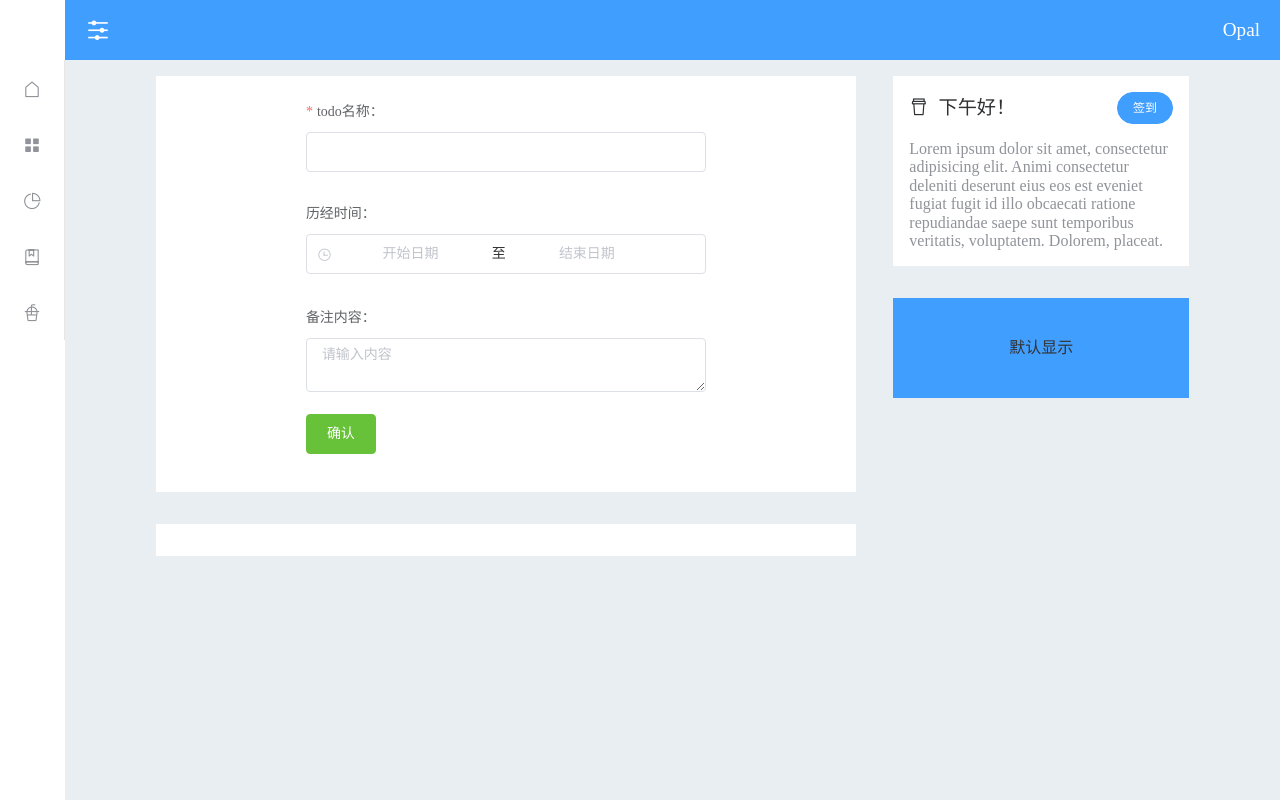
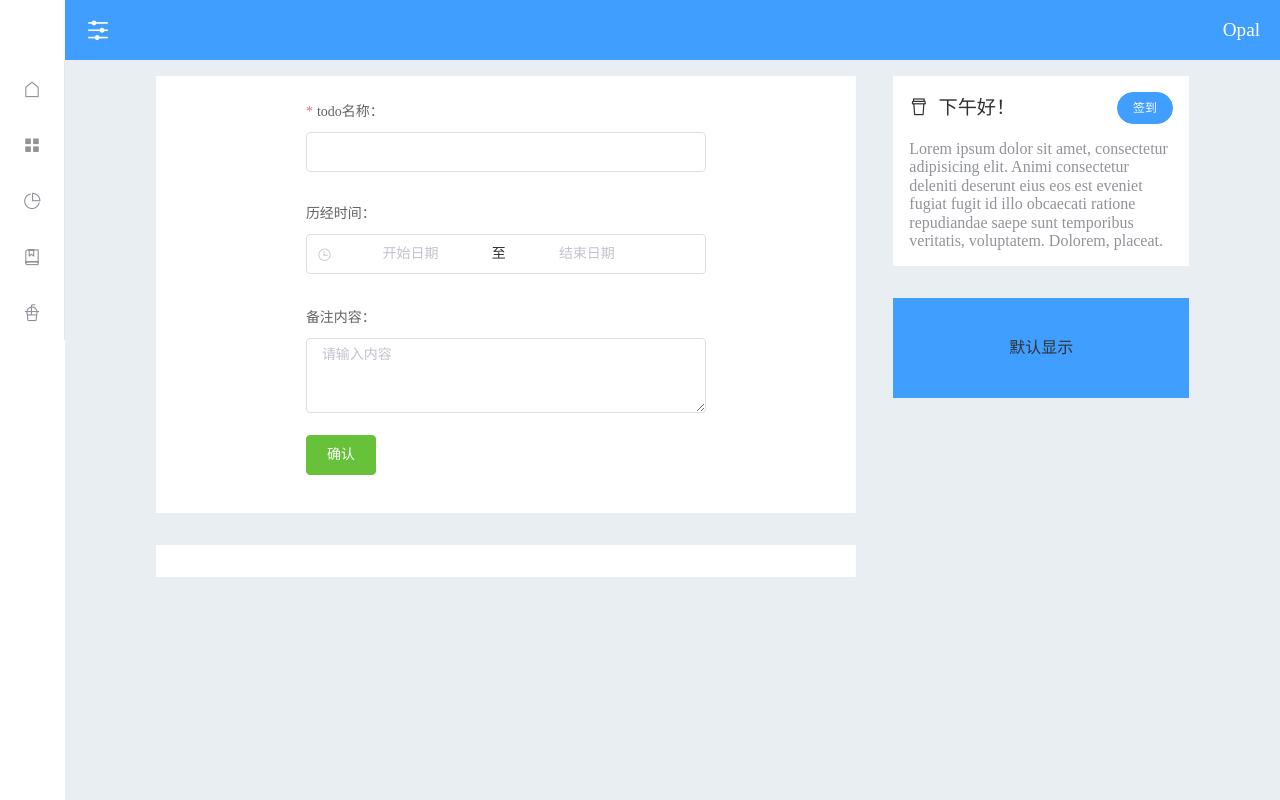
Before and after one commit to starNGC2237/opal, a Vue app: page /home in a window 1280 px wide. Built offline with nearby package versions, Linux system fonts and the light colour scheme.

Commit message:
change home

```diff
--- a/src/pages/Project/index.vue
+++ b/src/pages/Project/index.vue
@@ -32,10 +32,11 @@ export default {
 
 <style scoped>
 .project {
-  display: flex;
-  flex-wrap: wrap;
-  justify-content: space-around;
-  padding: 1rem;
+    display: flex;
+    flex-wrap: wrap;
+    justify-content: space-around;
+    padding: 1rem;
+    min-width: 1000px;
 }
 .is-selected {
   color: #1989FA;
--- a/src/pages/home/components/List/AddList.vue
+++ b/src/pages/home/components/List/AddList.vue
@@ -20,7 +20,7 @@
       <el-form-item label="备注内容：">
         <el-input
             type="textarea"
-            :rows="2"
+            :autosize="{ minRows: 3}"
             placeholder="请输入内容"
             v-model="todo.note">
         </el-input>
```
Also changed, not shown: 1 other file (tests, documents, lock files or other folders).
